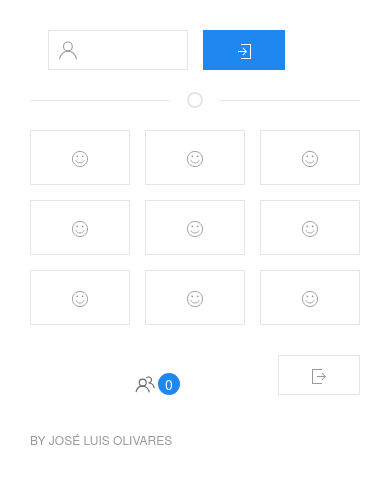
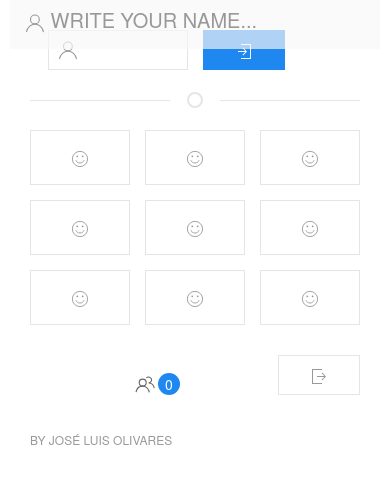
Before and after one commit to joseOlivares/equis_game, a website: page public/index.html in a window 390 px wide. Drawn offline with Linux system fonts and the light colour scheme; some packages are replaced by stand-ins of ours; no server answers.

Commit message:
adding indications

```diff
--- a/public/index.html
+++ b/public/index.html
@@ -21,7 +21,7 @@
 	<!-- socket io 2.0 -->
 	<script src="vendor/socketio/socket.io.js"></script>
 
-    <title>Mi juego X-0 v1, por Jose Luis Olivares</title>
+    <title>Tic-tac-toe game,  by Jose Luis Olivares</title>
 </head>
 
 <body>
--- a/public/js/main.js
+++ b/public/js/main.js
@@ -14,6 +14,8 @@ var app = {
     initialize: function() {
         app.listenSocket();
         app.prepareBoard(true, true); //prepareBoard(Does it put happy faces?, are the buttons disabled?)
+        //mostrando indicaciones conuikit notification
+        UIkit.notification({message: '<span uk-icon=\'icon: user\'></span> Write your name...'})
     },
     listenSocket:function(){
         //var socket = io.connect(this.serverUrl); //creating socket connection
```
